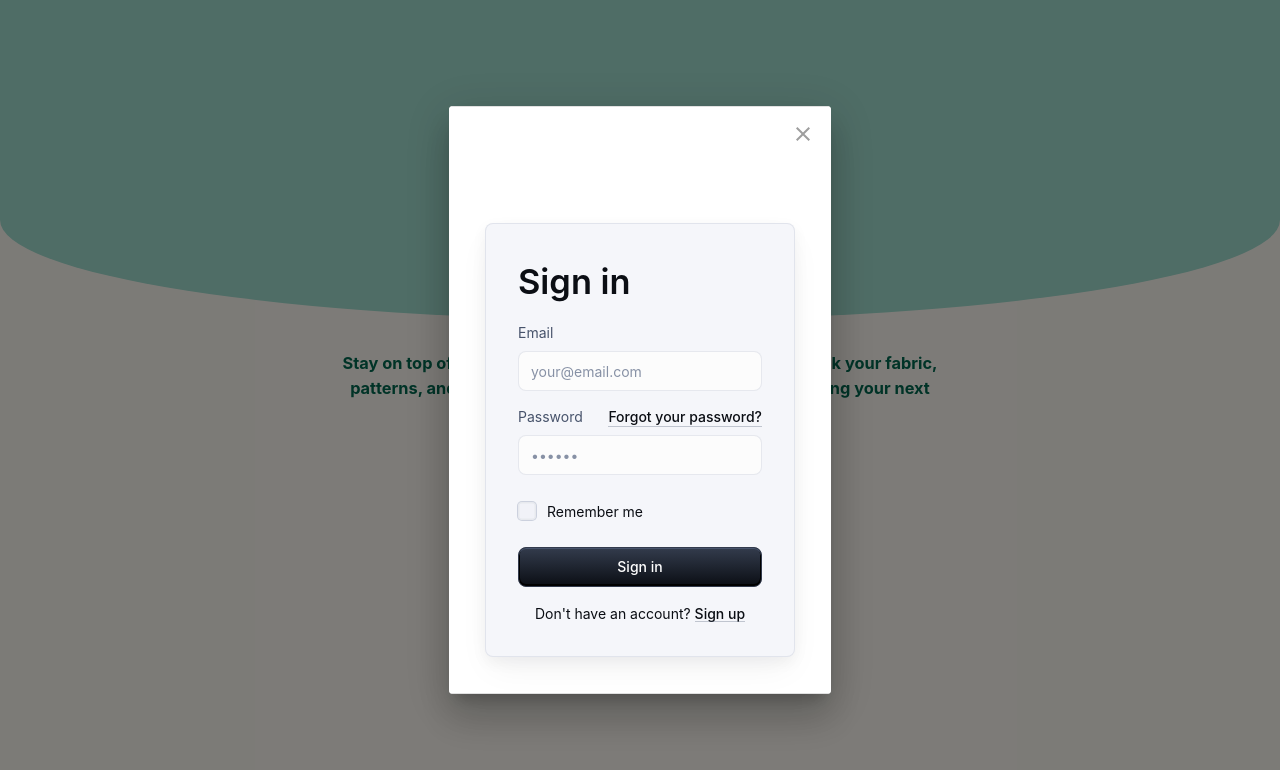
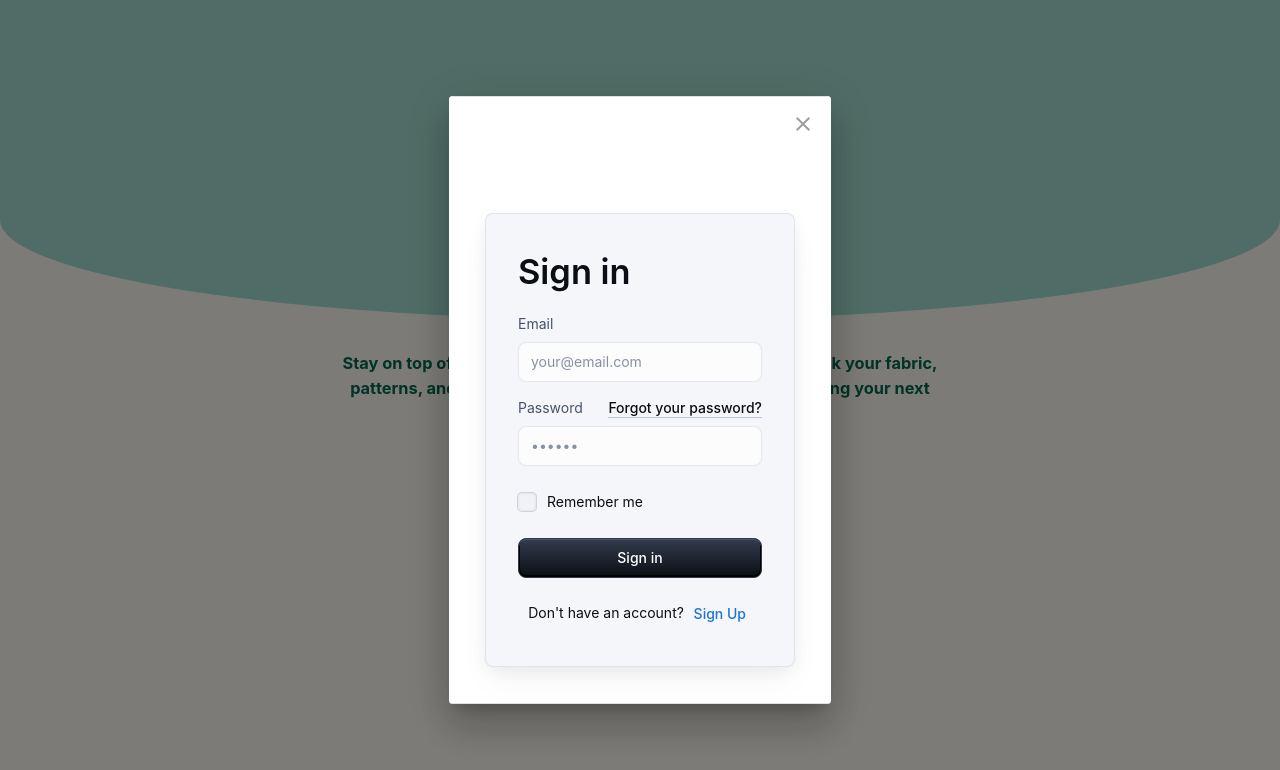
Before and after one commit to casslee1/sew-organized, a React (Vite) app: page / in a window 1280 px wide. Both pictures are taken after a click on the button "GET STARTED". Shown: the top 770 px of the page. Built offline with nearby package versions, Linux system fonts and the light colour scheme.

Commit message:
SignUp dialog

```diff
--- /dev/null
+++ b/src/Components/SignInDialog/SignInDialog.jsx
@@ -0,0 +1,88 @@
+import * as React from 'react';
+import Button from '@mui/material/Button';
+import { styled } from '@mui/material/styles';
+import Dialog from '@mui/material/Dialog';
+import DialogContent from '@mui/material/DialogContent';
+import IconButton from '@mui/material/IconButton';
+import CloseIcon from '@mui/icons-material/Close';
+import SignIn from '../sign-in/SignIn'
+import { PropTypes } from "prop-types";
+
+const BootstrapDialog = styled(Dialog)(({ theme }) => ({
+  '& .MuiDialogContent-root': {
+    padding: theme.spacing(2),
+  },
+  '& .MuiDialogActions-root': {
+    padding: theme.spacing(1),
+  },
+}));
+
+export default function CustomizedDialogs(props) {
+  const [open, setOpen] = React.useState(false);
+
+  const handleClickOpen = () => {
+    setOpen(true);
+  };
+  const handleClose = () => {
+    setOpen(false);
+  };
+
+  const renderButton = () => {
+    if ((props.buttonVariant) === 'contained') {
+      return (
+        <Button variant="contained" sx={{background:'#ff5938'}} onClick={handleClickOpen}>
+          Get Started
+        </Button>
+      );
+    } else if ((props.buttonVariant) === 'text') {
+      return  (
+        <Button
+            variant="text"
+            sx={{
+              color: '#1976d2',
+              textTransform: 'none',
+              padding: 0,
+              alignSelf: "center",
+              '&:hover': {
+                backgroundColor: 'transparent',
+                textDecoration: 'underline',
+              },
+            }}
+            onClick={handleClickOpen}>
+            Sign Up
+          </Button>
+        );
+    }
+  };
+
+  return (
+    <React.Fragment>
+      {renderButton()}
+      <BootstrapDialog
+        onClose={handleClose}
+        aria-labelledby="customized-dialog-title"
+        open={open}
+      >
+        <IconButton
+          aria-label="close"
+          onClick={handleClose}
+          sx={(theme) => ({
+            position: 'absolute',
+            right: 8,
+            top: 8,
+            color: theme.palette.grey[500],
+          })}
+        >
+          <CloseIcon />
+        </IconButton>
+        <DialogContent dividers>
+            <SignIn />
+        </DialogContent>
+        </BootstrapDialog>
+    </React.Fragment>
+  );
+}
+
+CustomizedDialogs.propTypes = {
+  buttonVariant: PropTypes.string
+}
--- a/src/Components/LoginDialog/LoginDialog.jsx
+++ b/src/Components/SignUpDialog/SignUpDialog.jsx
@@ -5,7 +5,7 @@ import Dialog from '@mui/material/Dialog';
 import DialogContent from '@mui/material/DialogContent';
 import IconButton from '@mui/material/IconButton';
 import CloseIcon from '@mui/icons-material/Close';
-import SignIn from '../sign-in/SignIn'
+import SignUp from '../sign-up/SignUp'
 
 const BootstrapDialog = styled(Dialog)(({ theme }) => ({
   '& .MuiDialogContent-root': {
@@ -28,8 +28,18 @@ export default function CustomizedDialogs() {
 
   return (
     <React.Fragment>
-      <Button variant="contained" sx={{background:'#ff5938'}} onClick={handleClickOpen}>
-       Get Started
+      <Button variant="text"
+        sx={{
+            color: '#1976d2',
+            textTransform: 'none',
+            padding: 0,
+            alignSelf: "center",
+            '&:hover': {
+            backgroundColor: 'transparent',
+            textDecoration: 'underline',
+            },
+        }} onClick={handleClickOpen}>
+        Sign Up
       </Button>
       <BootstrapDialog
         onClose={handleClose}
@@ -49,7 +59,7 @@ export default function CustomizedDialogs() {
           <CloseIcon />
         </IconButton>
         <DialogContent dividers>
-            <SignIn />
+            <SignUp buttonVariant='text'/>
         </DialogContent>
         </BootstrapDialog>
     </React.Fragment>
--- a/src/Components/sign-in/SignIn.jsx
+++ b/src/Components/sign-in/SignIn.jsx
@@ -16,7 +16,7 @@ import { styled } from "@mui/material/styles";
 import ForgotPassword from "./ForgotPassword";
 
 import AppTheme from "../shared-theme/AppTheme";
-//import SignUp from "..sign-up/SignUp"
+import SignUpDialog from "../SignUpDialog/SignUpDialog"
 
 const Card = styled(MuiCard)(({ theme }) => ({
   display: "flex",
@@ -192,13 +192,7 @@ export default function SignIn(props) {
             <Typography sx={{ textAlign: "center" }}>
               Don&apos;t have an account?{" "}
               <span>
-                <Link
-                  href="/material-ui/getting-started/templates/sign-in/"
-                  variant="body2"
-                  sx={{ alignSelf: "center" }}
-                >
-                  Sign up
-                </Link>
+               <SignUpDialog />
               </span>
             </Typography>
           </Box>
--- a/src/Components/sign-up/SignUp.jsx
+++ b/src/Components/sign-up/SignUp.jsx
@@ -6,14 +6,13 @@ import CssBaseline from "@mui/material/CssBaseline";
 import FormControlLabel from "@mui/material/FormControlLabel";
 import FormLabel from "@mui/material/FormLabel";
 import FormControl from "@mui/material/FormControl";
-import Link from "@mui/material/Link";
 import TextField from "@mui/material/TextField";
 import Typography from "@mui/material/Typography";
 import Stack from "@mui/material/Stack";
 import MuiCard from "@mui/material/Card";
 import { createTheme, ThemeProvider, styled } from "@mui/material/styles";
 import getSignUpTheme from "./theme/getSignUpTheme";
-import TemplateFrame from "./TemplateFrame";
+import SignInDialog from "../SignInDialog/SignInDialog"
 
 const Card = styled(MuiCard)(({ theme }) => ({
   display: "flex",
@@ -72,11 +71,11 @@ export default function SignUp() {
     }
   }, []);
 
-  const toggleColorMode = () => {
+ /* const toggleColorMode = () => {
     const newMode = mode === "dark" ? "light" : "dark";
     setMode(newMode);
     localStorage.setItem("themeMode", newMode); // Save the selected mode to localStorage
-  };
+  };*/
 
   const toggleCustomTheme = () => {
     setShowCustomTheme((prev) => !prev);
@@ -131,12 +130,7 @@ export default function SignUp() {
   };
 
   return (
-    <TemplateFrame
-      toggleCustomTheme={toggleCustomTheme}
-      showCustomTheme={showCustomTheme}
-      mode={mode}
-      toggleColorMode={toggleColorMode}
-    >
+
       <ThemeProvider theme={showCustomTheme ? SignUpTheme : defaultTheme}>
         <CssBaseline enableColorScheme />
         <SignUpContainer direction="column" justifyContent="space-between">
@@ -222,13 +216,7 @@ export default function SignUp() {
                 <Typography sx={{ textAlign: "center" }}>
                   Already have an account?{" "}
                   <span>
-                    <Link
-                      href="/material-ui/getting-started/templates/sign-in/"
-                      variant="body2"
-                      sx={{ alignSelf: "center" }}
-                    >
-                      Sign in
-                    </Link>
+                    <SignInDialog buttonVariant="text"/>
                   </span>
                 </Typography>
               </Box>
@@ -236,6 +224,6 @@ export default function SignUp() {
           </Stack>
         </SignUpContainer>
       </ThemeProvider>
-    </TemplateFrame>
+
   );
 }
--- a/src/Routes/App.jsx
+++ b/src/Routes/App.jsx
@@ -1,18 +1,12 @@
 import { Link } from "react-router-dom";
-import { useState } from "react";
+
 import './App.css'
 import Button from '@mui/material/Button';
-import LoginDialog from '../Components/LoginDialog/LoginDialog'
+import SignInDialog from '../Components/SignInDialog/SignInDialog'
 /*import SignUp from '../Components/sign-up/SignUp'
 import SignIn from '../Components/sign-in/SignIn'*/
 
 const App = () => {
-
-  const [loginDialogOpen, setLoginDialogOpen] = useState(false);
-
-  const handleClose = () => {
-    setLoginDialogOpen(false);
-  };
 
   return (
  <div className='background'>
@@ -31,7 +25,7 @@ const App = () => {
       </Link>
     </div>
     <div>
-      <LoginDialog open={loginDialogOpen} handleClose={handleClose} />
+      <SignInDialog buttonVariant="contained" />
     </div>
   </div>
  </div>
```
Also changed, not shown: src/Components/LoginDialog/loginDialog.module.css (deleted).
